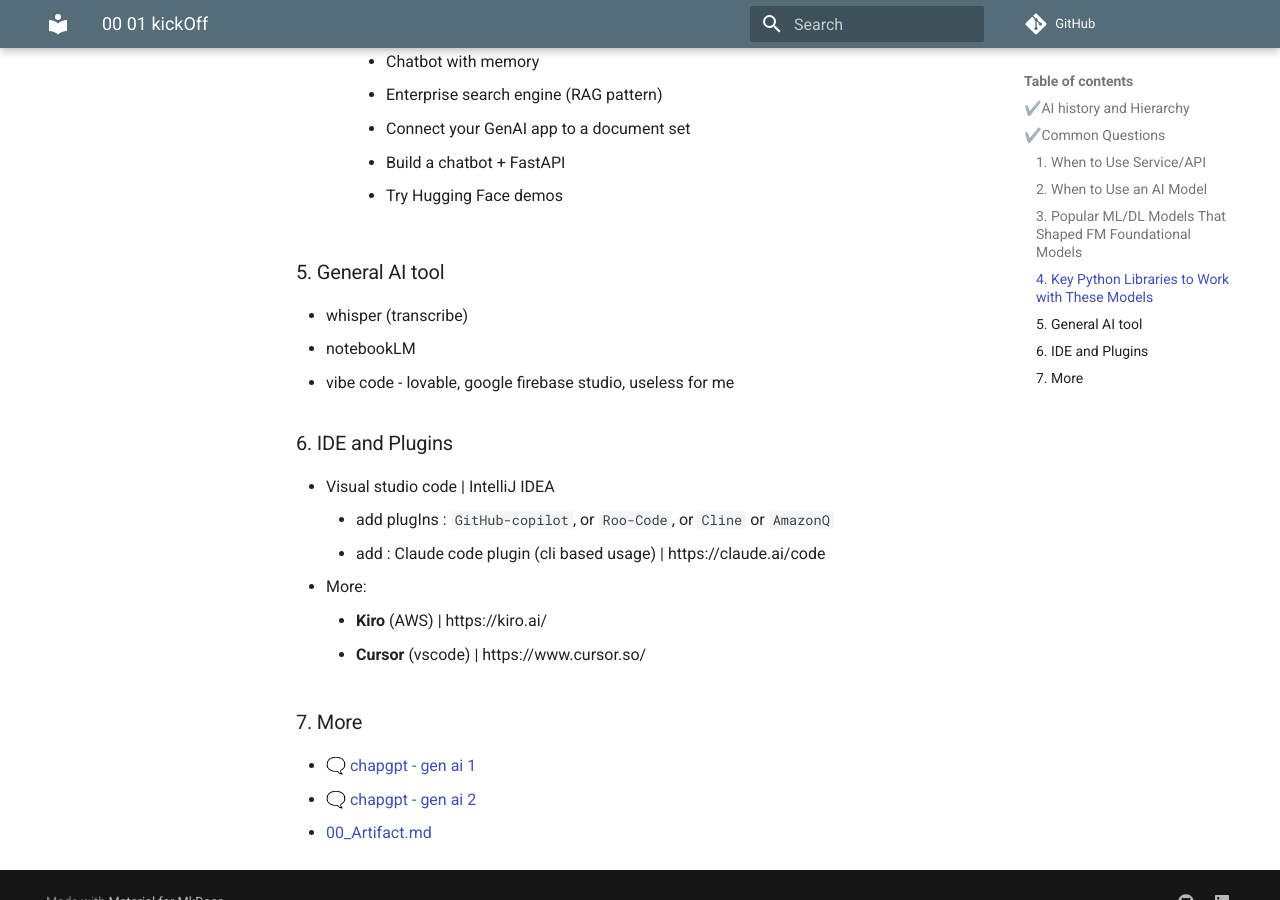
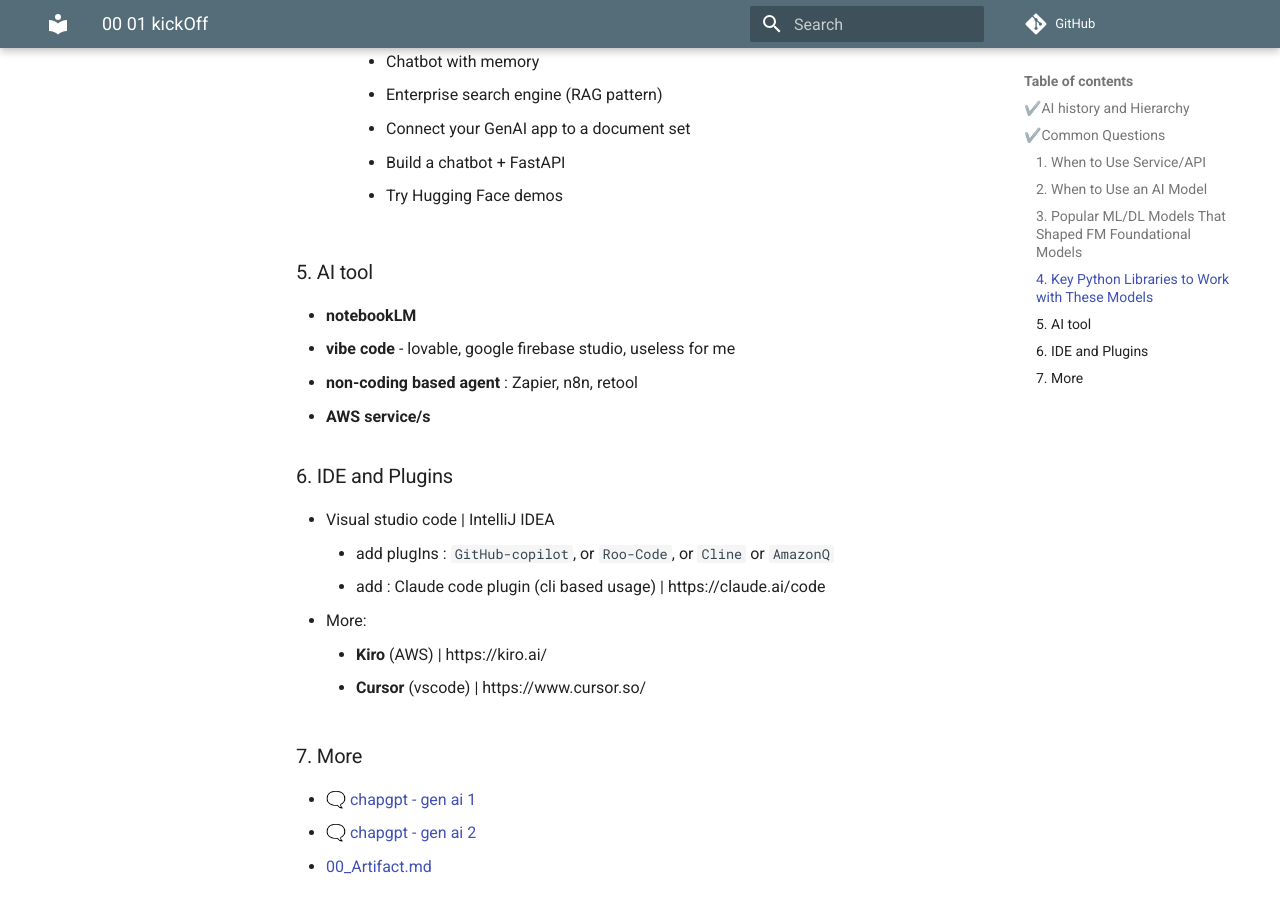
Before and after one commit to lekhrajdinkar/AI-Engineer, an MkDocs documentation site: the page built from docs/2025/01_AWS_AIF-C01/00_01_kickOff.md, in a window 1280 px wide and 900 px high, scrolled down 3377 px. Built offline with MkDocs 1.6.1 and Material for MkDocs 9.7.7, drawn with Linux system fonts in a browser that asks for light colours; comment, search, counter and statistics services are not loaded.

Commit message:
Revise Note 2026

```diff
--- a/docs/2025/01_AWS_AIF-C01/00_01_kickOff.md
+++ b/docs/2025/01_AWS_AIF-C01/00_01_kickOff.md
@@ -80,10 +80,11 @@
         - Build a chatbot + FastAPI
         - Try Hugging Face demos
 
-### 5. General AI tool
-- whisper (transcribe)
-- notebookLM
-- vibe code - lovable, google firebase studio, useless for me
+### 5. AI tool
+- **notebookLM**
+- **vibe code** - lovable, google firebase studio, useless for me
+- **non-coding based agent** :  Zapier, n8n, retool
+- **AWS service/s**
 
 ### 6. IDE and Plugins
 - Visual studio code | IntelliJ IDEA
```
Also changed, not shown: docs/2025/02_KK_AgenticAI/00_no-coding-ai-workflow-tools.md (deleted, +0 -18 lines), docs/2025/02_KK_AgenticAI/04_Agentic_workflows.md (added, +17 -0 lines).
